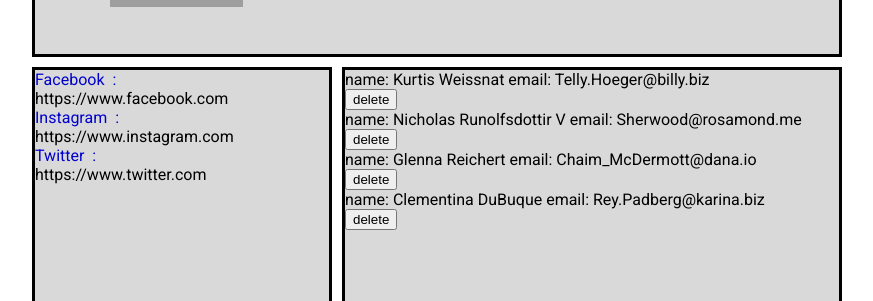
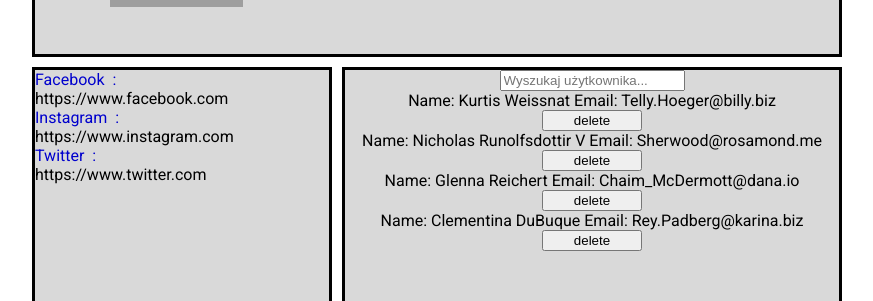
Before and after one commit to infoshareacademy/jfddr8-project-react, a React (Create React App) app in the folder Project 1/: page / in a window 1280 px wide. Shown: the part 143-444 px from the top of the page, without its empty margins (203-1076 px from the left). Built offline with nearby package versions, Linux system fonts and the light colour scheme; grey boxes are pictures that could not be loaded.

Commit message:
Projekt skończony z błędem

```diff
--- a/Project 1/package.json
+++ b/Project 1/package.json
@@ -7,6 +7,7 @@
     "@testing-library/jest-dom": "^5.16.5",
     "@testing-library/react": "^13.4.0",
     "@testing-library/user-event": "^13.5.0",
+    "html-to-text": "^9.0.3",
     "react": "^18.2.0",
     "react-dom": "^18.2.0",
     "react-scripts": "5.0.1",
--- a/Project 1/src/App.js
+++ b/Project 1/src/App.js
@@ -7,11 +7,9 @@ import { List } from "./components/Users";
 import { UsersData } from "./data/users-data";
 import { MenuItems } from "./data/menu-items";
 import { useContext } from "react";
-import { useState } from "react";
 import styled from "styled-components";
 import { ThemeProvider } from "styled-components";
 import { createGlobalStyle } from "styled-components";
-import { Provider } from "./components/ThemeContext";
 import { ThemeContext } from "./components/ThemeContext";
 
 const darkTheme = {
--- a/Project 1/src/components/Header.js
+++ b/Project 1/src/components/Header.js
@@ -1,4 +1,3 @@
-import { useState } from "react";
 import Styles from "../App.css";
 import { ThemeContext } from "./ThemeContext";
 import { useContext } from "react";
--- a/Project 1/src/components/User.js
+++ b/Project 1/src/components/User.js
@@ -6,39 +6,26 @@ var count = 0;
 export function Item(props) {
   const name = props.name;
   const email = props.email;
-  const [info, setInfo] = useState("name: " + name + " email: " + email);
+  const [info, setInfo] = useState("Name: " + name + " Email: " + email);
   const [isActive, setActive] = useState(false);
 
-  useEffect(() => {
-    return () => {
-      if (count === 0) {
-        setInfo("Users list empty");
-      }
-    };
-  }, [isActive]);
-
-  useEffect(() => {
-    count = count + 1;
-    console.log(count);
-  }, []);
-
-  function handleDelete() {
-    setInfo("");
+  function HandleDelete() {
+    setInfo("!");
     setActive((current) => !current);
-    count = count - 1;
   }
 
   return (
     <>
-      {info}
+      <span style={{display: isActive ? "none" : "block",}}>{info}</span>
       <button
         className="delete"
         onClick={() => {
-          handleDelete();
+          HandleDelete();
           console.log(count);
         }}
         style={{
           display: isActive ? "none" : "block",
+          width: "100px",
         }}
       >
         delete
--- a/Project 1/src/components/Users.js
+++ b/Project 1/src/components/Users.js
@@ -1,14 +1,64 @@
 import React from "react";
 import { Item } from "./User";
+import { useState } from "react";
+import { useRef } from "react";
+import { useEffect } from "react";
 
 export function List(props) {
+  const [query, setQuery] = useState("");
   const data = props.data;
-  console.log(data);
+  const [isVisible, setVisible] = useState(false);
+  const itemRef = useRef();
+  const listRef = useRef();
+  function handleChange(event) {
+    setQuery(event.target.value);
+    event.nativeEvent.stopImmediatePropagation();
+  }
+  useEffect(() => {
+    const element = listRef.current.innerText;
+    console.log(element);
+      if (element === "") {
+        setVisible(true);
+        console.log(element);
+      } else if (element === "Users list empty") {
+        setVisible(true)
+      } else {
+        setVisible(false)
+      }
+  },);
+
   return (
-    <div className="container">
-      {data.map((record) => {
-        return <Item name={record.name} email={record.email} key={record.id} />;
-      })}
+    <div
+      ref={listRef}
+      className="container"
+      style={{ display: "flex", flexDirection: "column", alignItems: "center" }}
+    >
+      <input
+        style={{ display: "block" }}
+        placeholder="Wyszukaj użytkownika..."
+        onChange={handleChange}
+      ></input>
+      {data
+        .filter((post) => {
+          if (query === "") {
+            return post;
+          } else if (post.name.toLowerCase().includes(query.toLowerCase())) {
+            console.log(post);
+            return post;
+          }
+        })
+        .map((record) => {
+          return (
+            <Item name={record.name} email={record.email} key={record.id} />
+          );
+        })}
+      <span
+        style={{
+          display: isVisible ? "block" : "none",
+        }}
+      >
+        Users list empty
+      </span>
     </div>
   );
 }
```
Also changed, not shown: 1 other file (tests, documents, lock files or other folders).
